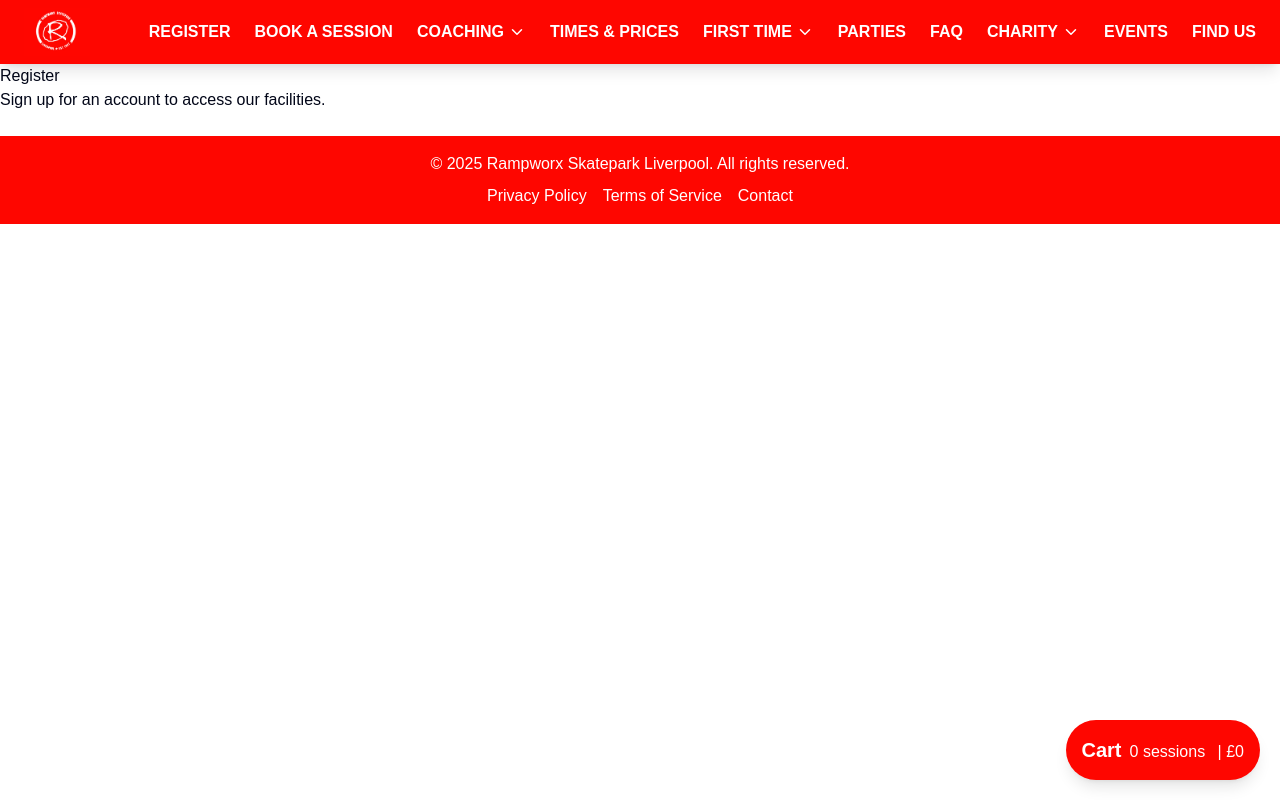
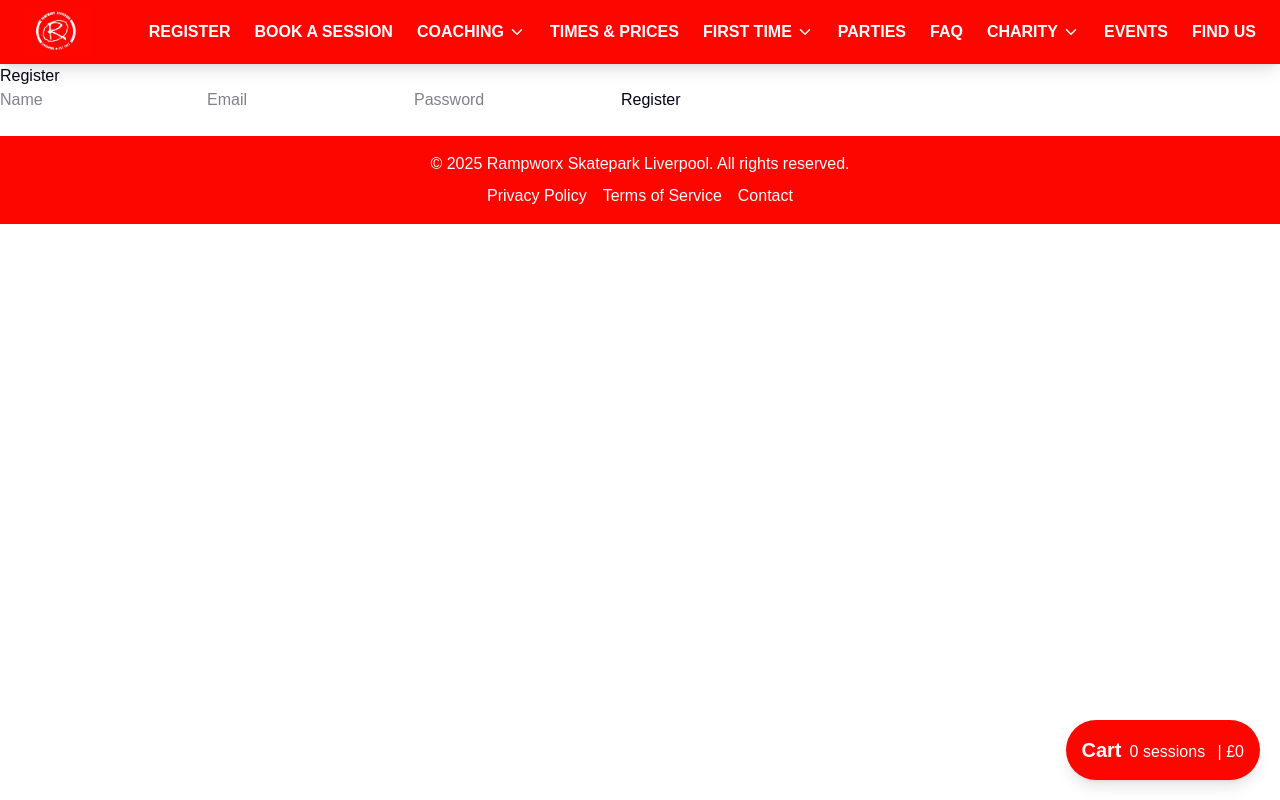
Before and after one commit to tyrone-rampworx/rampworx-ui, a Next.js app: page /register in a window 1280 px wide. Built offline with nearby package versions, Linux system fonts and the light colour scheme.

Commit message:
added register page and API routes

```diff
--- a/package.json
+++ b/package.json
@@ -14,14 +14,18 @@
     "@radix-ui/react-icons": "^1.3.2",
     "@radix-ui/react-slot": "^1.1.2",
     "@stripe/stripe-js": "^5.10.0",
+    "axios": "^1.8.3",
     "class-variance-authority": "^0.7.1",
     "clsx": "^2.1.1",
     "framer-motion": "^12.4.10",
+    "jwt-decode": "^4.0.0",
     "lucide-react": "^0.479.0",
     "next": "15.2.1",
+    "next-auth": "^4.24.11",
     "react": "^19.0.0",
     "react-datepicker": "^8.1.0",
     "react-dom": "^19.0.0",
+    "react-hook-form": "^7.54.2",
     "stripe": "^17.7.0",
     "tailwind-merge": "^3.0.2",
     "tailwindcss-animate": "^1.0.7"
--- /dev/null
+++ b/src/app/api/auth/login/route.ts
@@ -0,0 +1,21 @@
+import { NextResponse } from "next/server";
+import axios from "axios";
+
+const BACKEND_API = process.env.BACKEND_API_URL || "localhost:5432/login";
+
+export async function POST(req: Request) {
+  try {
+    const { email, password } = await req.json();
+
+    // Call backend login API
+    const response = await axios.post(`${BACKEND_API}/login`, { email, password });
+
+    // Store token in cookies (Optional)
+    const headers = new Headers();
+    headers.append("Set-Cookie", `token=${response.data.token}; Path=/; HttpOnly; Secure; SameSite=Strict`);
+
+    return NextResponse.json({ token: response.data.token }, { status: 200, headers });
+  } catch (error: any) {
+    return NextResponse.json({ error: error.response?.data?.message || "Login failed" }, { status: error.response?.status || 500 });
+  }
+}
--- /dev/null
+++ b/src/app/api/auth/me/route.ts
@@ -0,0 +1,22 @@
+import { NextResponse } from "next/server";
+import axios from "axios";
+
+const BACKEND_API = process.env.BACKEND_API_URL || "https://your-backend.com/api/auth";
+
+export async function GET(req: Request) {
+  try {
+    const token = req.headers.get("authorization")?.split(" ")[1];
+    if (!token) {
+      return NextResponse.json({ error: "Unauthorized" }, { status: 401 });
+    }
+
+    // Call backend API for user details
+    const response = await axios.get(`${BACKEND_API}/me`, {
+      headers: { Authorization: `Bearer ${token}` },
+    });
+
+    return NextResponse.json(response.data, { status: 200 });
+  } catch (error: any) {
+    return NextResponse.json({ error: "Invalid token or unauthorized" }, { status: 401 });
+  }
+}
--- /dev/null
+++ b/src/app/api/auth/register/route.ts
@@ -0,0 +1,17 @@
+import { NextResponse } from "next/server";
+import axios from "axios";
+
+const BACKEND_API = process.env.BACKEND_API_URL || "localhost:5432/register";
+
+export async function POST(req: Request) {
+  try {
+    const { name, email, password } = await req.json();
+
+    // Send request to backend API
+    const response = await axios.post(`${BACKEND_API}/register`, { name, email, password });
+
+    return NextResponse.json(response.data, { status: response.status });
+  } catch (error: any) {
+    return NextResponse.json({ error: error.response?.data?.message || "Registration failed" }, { status: error.response?.status || 500 });
+  }
+}
--- a/src/app/register/page.tsx
+++ b/src/app/register/page.tsx
@@ -1,8 +1,45 @@
-export default function RegisterPage() {
-    return (
-      <main>
-        <h1>Register</h1>
-        <p>Sign up for an account to access our facilities.</p>
-      </main>
-    );
-  }
+"use client";
+
+import { useState } from "react";
+import { useRouter } from "next/navigation";
+
+export default function Register() {
+  const [formData, setFormData] = useState({ name: "", email: "", password: "" });
+  const [error, setError] = useState(null);
+  const router = useRouter();
+
+  const handleChange = (e: React.ChangeEvent<HTMLInputElement>) => {
+    setFormData({ ...formData, [e.target.name]: e.target.value });
+  };
+
+  const handleSubmit = async (e: React.FormEvent) => {
+    e.preventDefault();
+    setError(null);
+
+    const res = await fetch("/api/auth/register", {
+      method: "POST",
+      headers: { "Content-Type": "application/json" },
+      body: JSON.stringify(formData),
+    });
+
+    if (res.ok) {
+      router.push("/login");
+    } else {
+      const { error } = await res.json();
+      setError(error);
+    }
+  };
+
+  return (
+    <div>
+      <h2>Register</h2>
+      {error && <p>{error}</p>}
+      <form onSubmit={handleSubmit}>
+        <input name="name" placeholder="Name" onChange={handleChange} required />
+        <input name="email" placeholder="Email" onChange={handleChange} required />
+        <input name="password" type="password" placeholder="Password" onChange={handleChange} required />
+        <button type="submit">Register</button>
+      </form>
+    </div>
+  );
+}
```
Also changed, not shown: 1 other file (tests, documents, lock files or other folders).
